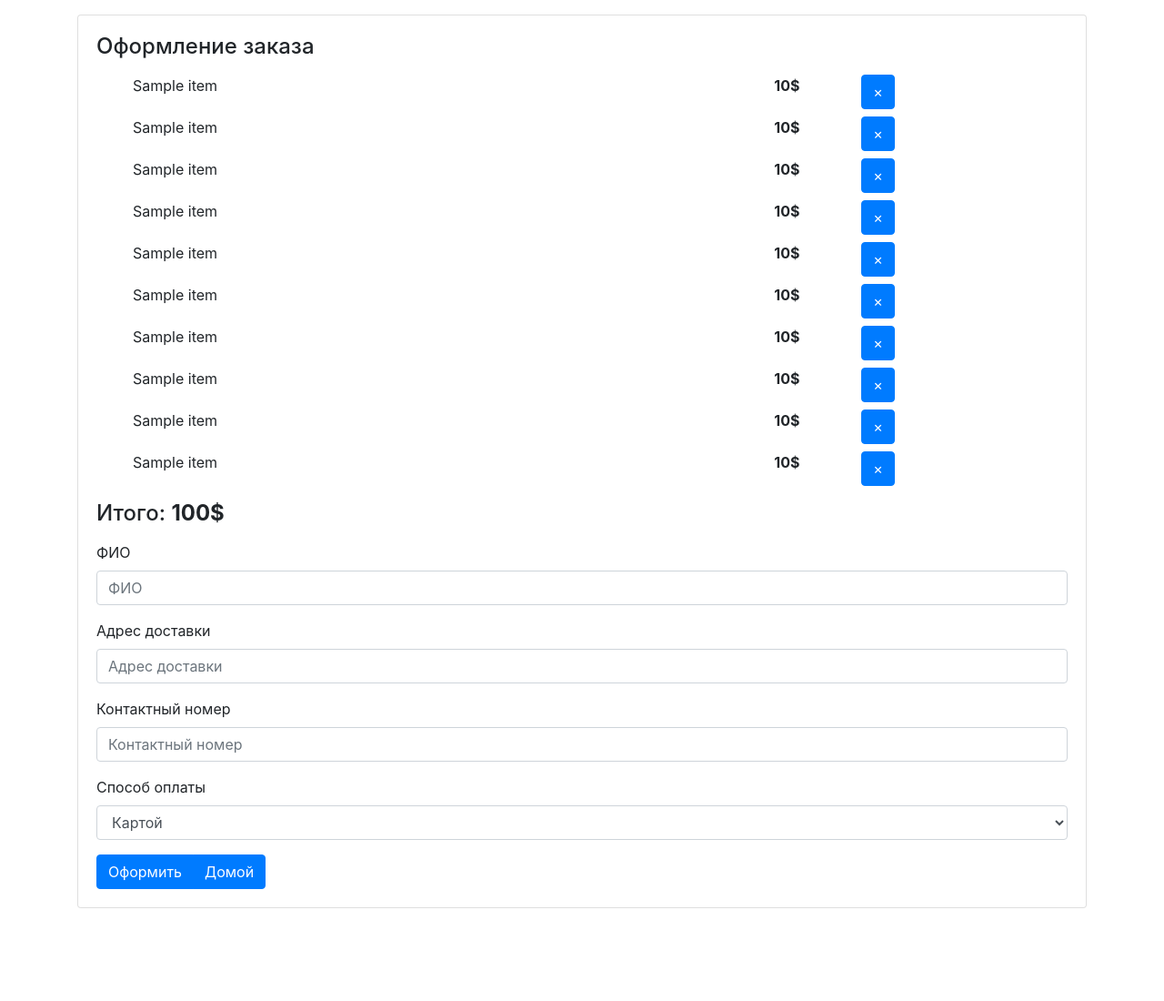
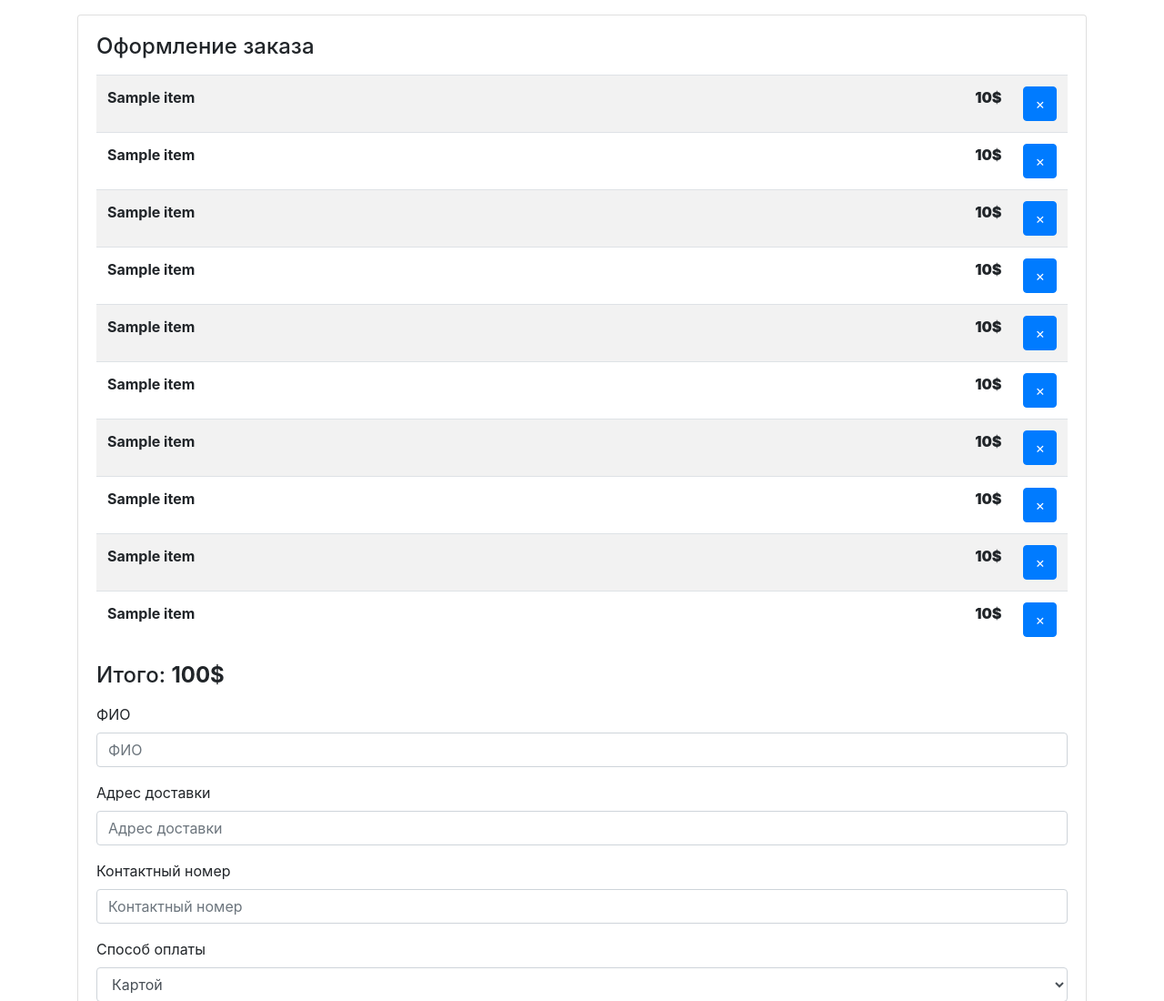
Before and after one commit to REDxEYE/Temp_repo, a Django app: page /shop/checkout/ in a window 1280 px wide. Shown: the part 56-1156 px from the top of the page at 91% size. Run offline with Django 3.2, Linux system fonts and the light colour scheme; a user stored in the database is signed in; tables that the repository leaves empty hold one stand-in row (values such as "Sample post"); lists and menus that the app fills with data are empty; some libraries are stand-ins or nearby versions.

Commit message:
Refactor checkout view

```diff
--- a/templates/online_shop/checkout.html
+++ b/templates/online_shop/checkout.html
@@ -8,25 +8,25 @@
             <div class="card-body">
                 <h4 class="card-title">Оформление заказа</h4>
                 <p class="card-text">
-                <ul>
+                <table class="table table-reflow table-striped">
                     {% for item in items %}
                         {% for _ in item.quantity|range %}
-                            <div class="row" style="margin-top: 0.5em">
-                                <div class="col-8" style="max-width: 64em">{{ item.item.name }}</div>
-                                <div class="col-2" style="max-width: 6em"><b>{{ item.item.price }}$</b></div>
-                                <div class="col-2">
+                            <tr>
+                                <th class="col-8" style="max-width: 64em">{{ item.item.name }}</th>
+                                <th class="col-2" style="max-width: 6em"><b>{{ item.item.price }}$</b></th>
+                                <th class="col-2">
                                     <a class="btn btn-primary" href="{% url "remove_item" item.id %}">
                                         <span aria-hidden="true">&times;</span>
                                     </a>
-                                </div>
+                                </th>
 
-                            </div>
+                            </tr>
                         {% endfor %}
                     {% empty %}
                         <li style="margin-top: 1em">Пусто
                         </li>
                     {% endfor %}
-                </ul>
+                </table>
                 <h4>Итого: <b>{{ total }}$</b></h4>
                 </p>
                 <form action="#" method="post" id='checkout'>
```
